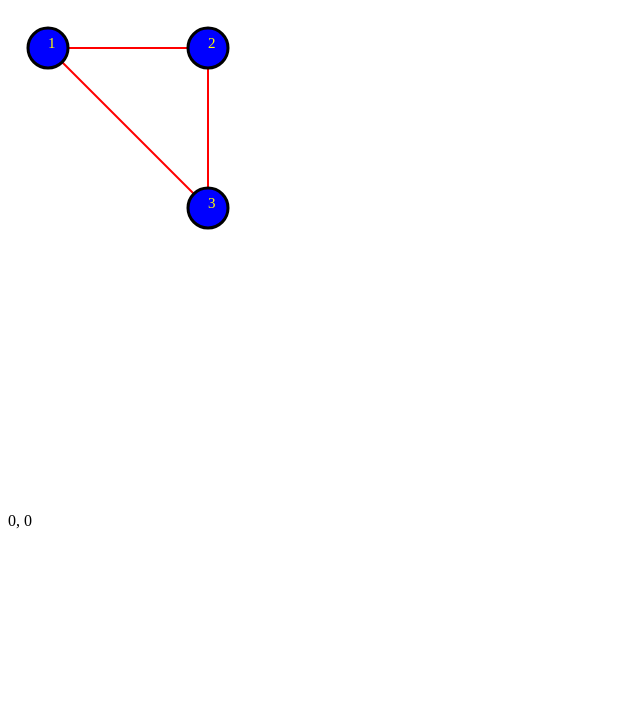
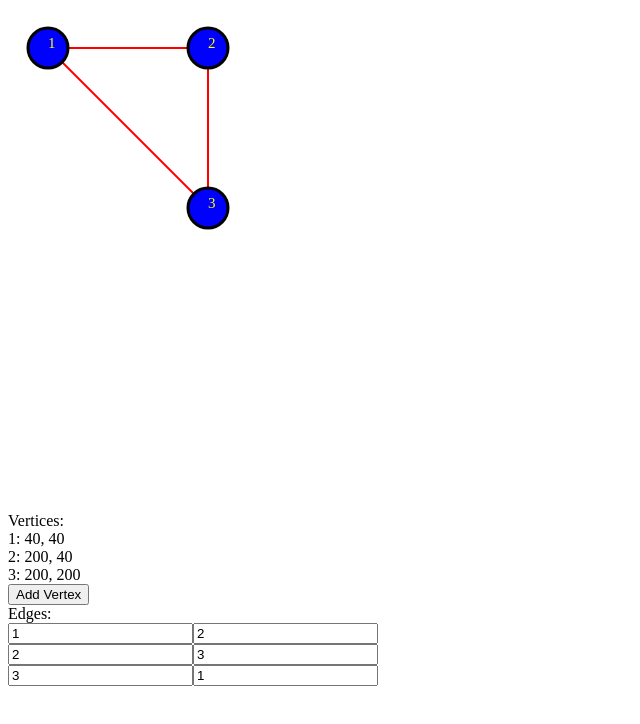
Before and after one commit to lamh85/Graph-Editor, a React app: page / in a window 1280 px wide. Shown: the top 724 px of the page, without its empty margins (0-640 px from the left). Built offline with nearby package versions, Linux system fonts and the light colour scheme; the HTML template or start-up script is replaced by a standard one.

Commit message:
Install styled components. Ability to add vertex. Ability to edit edges.

```diff
--- a/package.json
+++ b/package.json
@@ -22,7 +22,8 @@
   "homepage": "https://github.com/lamh85/Graph-Editor#readme",
   "dependencies": {
     "react": "^17.0.1",
-    "react-dom": "^17.0.1"
+    "react-dom": "^17.0.1",
+    "styled-components": "^5.2.1"
   },
   "devDependencies": {
     "@babel/core": "^7.12.3",
--- a/src/components/App.jsx
+++ b/src/components/App.jsx
@@ -2,26 +2,14 @@ import React, { useState } from "react"
 import { hot } from "react-hot-loader"
 
 const SVG_HEIGHT = 500
-const SVG_WIDTH = 1000
+const SVG_WIDTH = 750
 
-const vertices = [
-  { id: 1, x: 40, y: 40 },
-  { id: 2, x: 200, y: 40 },
-  { id: 3, x: 200, y: 200 }
-]
-
-const edges = [
-  [1, 2],
-  [2, 3],
-  [3, 1]
-]
-
-const renderLine = ({vertices, index, vertexLocations}) => {
+const renderLine = ({ lineVertices, index, vertices }) => {
   const attributes = {
-    x1: vertexLocations[vertices[0]].x,
-    y1: vertexLocations[vertices[0]].y,
-    x2: vertexLocations[vertices[1]].x,
-    y2: vertexLocations[vertices[1]].y,
+    x1: vertices[lineVertices[0]].x,
+    y1: vertices[lineVertices[0]].y,
+    x2: vertices[lineVertices[1]].x,
+    y2: vertices[lineVertices[1]].y,
     stroke: 'red',
     strokeWidth: 2,
     key: index
@@ -40,7 +28,7 @@ const handleMouseUp = ({ setDraggedVertxId }) => {
 
 const doesExceedBoundaries = ({ x, y }) => x > SVG_WIDTH || y > SVG_HEIGHT
 
-const handleMouseMove = ({ event, setCursorX, setCursorY, setDraggedVertxId, draggedVertexId, vertexLocations, setVertexLocations }) => {
+const handleMouseMove = ({ event, setCursorX, setCursorY, setDraggedVertxId, draggedVertexId, vertices, setVertices }) => {
   setCursorX(event.clientX)
   setCursorY(event.clientY)
 
@@ -50,14 +38,14 @@ const handleMouseMove = ({ event, setCursorX, setCursorY, setDraggedVertxId, dra
 
   if (draggedVertexId) {
     const location = {
-      ...vertexLocations,
+      ...vertices,
       [draggedVertexId]: {
         x: event.clientX,
         y: event.clientY
       }
     }
 
-    setVertexLocations(location)
+    setVertices(location)
   }
 }
 
@@ -88,7 +76,13 @@ const Circle = ({
   )
 }
 
-const getDefaultVertexLocations = () => {
+const getDefaultVertices = () => {
+  const vertices = [
+    { id: 1, x: 40, y: 40 },
+    { id: 2, x: 200, y: 40 },
+    { id: 3, x: 200, y: 200 }
+  ]
+
   const locations = {}
 
   vertices.forEach(vertex => {
@@ -98,34 +92,65 @@ const getDefaultVertexLocations = () => {
   return locations
 }
 
+const DEFAULT_EDGES = [
+  [1, 2],
+  [2, 3],
+  [3, 1]
+]
+
+const handleAddVertex = ({ vertices, setVertices }) => {
+  const ids = Object.keys(vertices)
+  const highestId = ids.reverse()[0]
+  const nextId = Number(highestId) + 1
+
+  const newVertices = {
+    ...vertices,
+    [nextId]: { x: 20, y: 20 }
+  }
+
+  setVertices(newVertices)
+}
+
+const handleEdgeChange = ({ event, edges, edgeCorner, setEdges, edgeIndex, vertices }) => {
+  const vertexIds = Object.keys(vertices)
+  const highestVertexId = vertexIds.reverse()[0]
+  if (event.target.value > highestVertexId) return
+
+  const newEdges = [...edges]
+  newEdges[edgeIndex][edgeCorner] = event.target.value
+  setEdges(newEdges)
+}
+
 const App = props => {
   const [isMouseDown, setIsMouseDown] = useState(false)
   const [cursorX, setCursorX] = useState(0)
   const [cursorY, setCursorY] = useState(0)
   const [draggedVertexId, setDraggedVertxId] = useState(null)
 
-  const defaultVertexLocations = getDefaultVertexLocations()
-  const [vertexLocations, setVertexLocations] = useState(defaultVertexLocations)
+  const defaultVertexLocations = getDefaultVertices()
+  const [vertices, setVertices] = useState(defaultVertexLocations)
+
+  const [edges, setEdges] = useState(DEFAULT_EDGES)
 
   return (
     <>
       <svg
         width={SVG_WIDTH}
         height={SVG_HEIGHT}
-        onMouseMove={event => handleMouseMove({ event, setCursorX, setCursorY, setDraggedVertxId, draggedVertexId, setVertexLocations, vertexLocations })}
+        onMouseMove={event => handleMouseMove({ event, setCursorX, setCursorY, setDraggedVertxId, draggedVertexId, setVertices, vertices })}
         onMouseUp={event => handleMouseUp({ setDraggedVertxId })}
       >
         {
-          edges.map((vertices, index) => renderLine({vertices, index, vertexLocations}))
+          edges.map((lineVertices, index) => renderLine({ lineVertices, index, vertices }))
         }
 
         {
-          vertices.map((vertex, index) => {
+          Object.keys(vertices).map((vertexId, index) => {
             return (
               <Circle
-                id={vertex.id}
-                x={vertexLocations[vertex.id].x}
-                y={vertexLocations[vertex.id].y}
+                id={vertexId}
+                x={vertices[vertexId].x}
+                y={vertices[vertexId].y}
                 index={index}
                 setDraggedVertxId={setDraggedVertxId}
               />
@@ -133,8 +158,36 @@ const App = props => {
           })
         }
       </svg>
-      <div>{cursorX}, {cursorY}</div>
-      <div>{draggedVertexId}</div>
+      <div>
+        <div>Vertices:</div>
+        {
+          Object.keys(vertices).map(id => {
+            return <div>{id}: {vertices[id].x}, {vertices[id].y}</div>
+          })
+        }
+        <button onClick={() => handleAddVertex({ vertices, setVertices })}>
+          Add Vertex
+        </button>
+        <div>Edges:</div>
+        {
+          edges.map((edge, index) => {
+            return (
+              <div>
+                <input
+                  type="number"
+                  value={edge[0]}
+                  onChange={event => handleEdgeChange({ event, edgeCorner: 0, edges, setEdges, edgeIndex: index, vertices })}
+                />
+                <input
+                  type="number"
+                  value={edge[1]}
+                  onChange={event => handleEdgeChange({ event, edgeCorner: 1, edges, setEdges, edgeIndex: index, vertices })}
+                />
+              </div>
+            )
+          })
+        }
+      </div>
     </>
   )
 }
```
Also changed, not shown: 1 other file (tests, documents, lock files or other folders).
